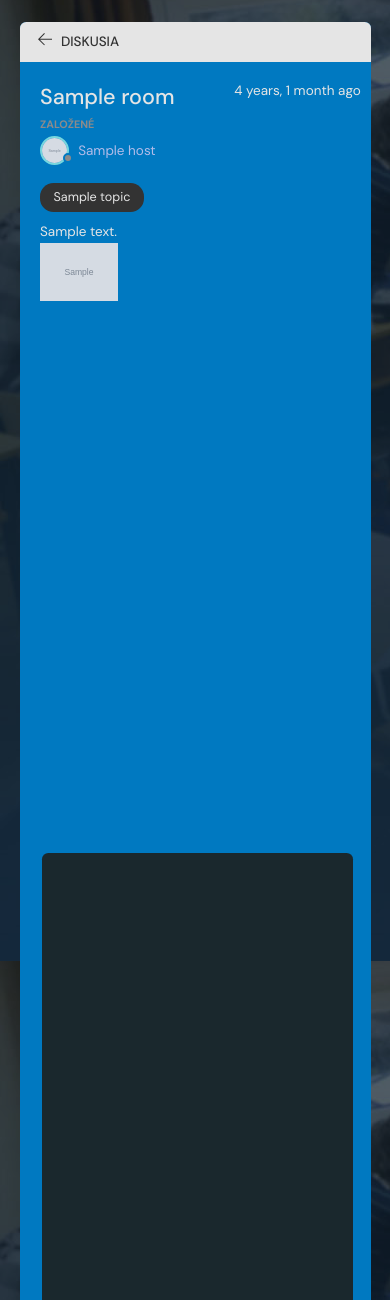
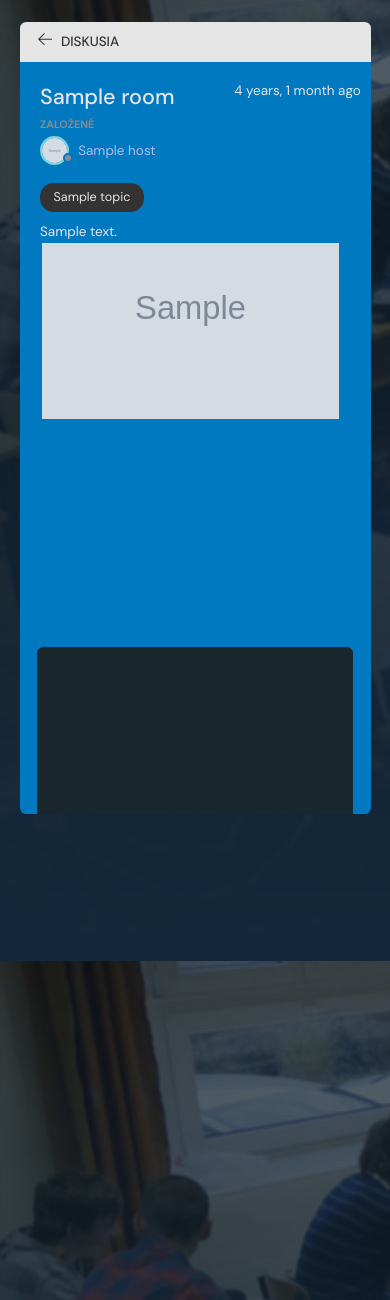
Before and after one commit to mosmowora/spse-forum, a Django app: template base/templates/base/room.html in a window 390 px wide. Shown: the part 59-1359 px from the top of the page. Run offline with Django 3.2, Linux system fonts and the light colour scheme; tables that the repository leaves empty hold one stand-in row (values such as "Sample post"); the template is opened without the code that fills it: values that come from a table or form of the project are taken from there, most other values are stand-ins (such as "Sample title", 1, 10 or a date in 2020); grey boxes marked "Sample" are stand-in pictures; some libraries are stand-ins or nearby versions.

Commit message:
rooms are somewhat responsive

```diff
--- a/base/models.py
+++ b/base/models.py
@@ -24,6 +24,7 @@
     bio = models.TextField(null=True, blank=True)
     avatar = models.ImageField(null=True, blank=True, verbose_name='avatar')
     school_year = models.CharField(max_length=50, null=True)
+    registered_groups = models.BigIntegerField(null=False, default=0)
 
     from_class = models.ManyToManyField(
         FromClass, related_name='from_class'
--- a/base/templates/base/room.html
+++ b/base/templates/base/room.html
@@ -85,9 +85,9 @@
               {% else %}
               <div class="avatar avatar--small active">
                 {% if room.host.avatar %}
-                <img src="{{room.host.avatar.url}}" alt="activity"/>
+                <img src="{{room.host.avatar.url}}" alt="activity" />
                 {% else %}
-                <img src="{% static 'images/avatar.svg' %}" alt="activity"/>
+                <img src="{% static 'images/avatar.svg' %}" alt="activity" />
                 {% endif %}
               </div>
               {% endif %}
@@ -96,15 +96,15 @@
           </div>
           <span class="room__topics">{{room.topic}}</span>
           <div>{{room.description}}</div>
+        </div>
+        {% if room.file.url is not None %}
+        <div class="fill_in"></div>
+        {% endif %}
         <div>
           {% if room.file.url is not None %}
           <img src="{{room.file.url}}" alt="room_image">
           {% endif %}
         </div>
-        </div>
-        {% if room.file.url is not None %}
-        <div class="fill_in"></div>
-        {% endif %}
 
         <div class="room__conversation">
           <div class="threads scroll">
--- a/static/styles/styles.css
+++ b/static/styles/styles.css
@@ -517,12 +517,6 @@
   gap: 1rem;
 }
 
-@media screen and (min-width: 500px) {
-  .mobile-menu {
-    display: none;
-  }
-}
-
 /*==============================
 =>  Header Section
 ================================*/
@@ -1428,6 +1422,7 @@
   max-height: 87.5vh;
   border-radius: 0.7rem;
   overflow-y: auto;
+  overflow-x: hidden;
   position: relative;
 }
 
@@ -1615,22 +1610,26 @@
     padding-left: 2.5rem;
     padding-right: 2rem;
     min-height: 50vh;
-    height: 100vh;
-    overflow-y: auto;
+    height: 80vh;
+    overflow-y: hidden;
+    overflow-x: hidden;
     padding-bottom: 0;
   }
-  body > main > div > div.room > div.room__box.scroll > div.room__header.scroll > div:nth-child(5) > img {
-    width: 20vw;
+  .room {
+    overflow-x: hidden;
+  }
+  div.room > div.room__box.scroll > div:nth-child(3) {
+    margin-top: 20rem;
+    width: 20rem;
+  }
+  .room__header {
+    padding-bottom: 0;
   }
   .room__message {
     width: 105%;
   }
-  .threads {
-    height: 5vh;
-  }
-
   .fill_in {
-    height: 15%;
+    height: 0;
   }
 }
 
@@ -1684,7 +1683,9 @@
 .empty__conversation {
   display: flex;
   padding: 10%;
-  height: 93vh;
+  margin-top: 16%;
+  height: 60%;
+  overflow-y: hidden;
   align-items: center;
   justify-content: center;
   margin-left: auto;
@@ -1711,8 +1712,9 @@
   background: var(--color-bg);
   border-radius: 0.7rem;
   overflow-y: auto;
-  height: 98vh;
-  margin-top: 28vh;
+  height: 100%;
+  margin-top: 55.5%;
+  overflow-x: hidden;
   padding: 0 2rem 4rem 2rem;
 }
 
@@ -1970,6 +1972,7 @@
   }
 }
 
+
 .changelog__separator {
   height: 1px;
   background-color: hsla(var(--ct8-color-contrast-higher-hsl), 0.15);
@@ -2056,3 +2059,79 @@
     grid-column-end: span 8;
   }
 }
+
+@media screen and (min-width: 500px) {
+  .mobile-menu {
+    display: none;
+  }
+}
+
+@media screen and (max-width: 500px) {
+  .threads {
+    height: 156.6% !important;
+    margin-top: 83%;
+    padding-bottom: 0;
+  }
+  .empty__conversation {
+    height: 10rem;
+    overflow-y: hidden;
+    margin-top: 13%;
+  }
+  .room__conversation {
+    height: 20%;
+    position: absolute;
+    bottom: 43rem;
+    width: 90%;
+    left: 5%;
+    right: 5%;
+  }
+  .room {
+    height: 88rem;
+  }
+}
+
+@media screen and (max-width: 400px) {
+  .room__box {
+    padding-left: 2.5rem;
+    padding-right: 2rem;
+    min-height: 50vh;
+    height: 83vh;
+    overflow-y: auto;
+    overflow-x: hidden;
+    padding-bottom: 0;
+  }
+  div.room > div.room__box.scroll > div:nth-child(3) {
+    margin-top: 0rem;
+    width: 33rem;
+  }
+  .room {
+    overflow-x: hidden;
+    overflow-y: auto;
+    height: 88rem;
+    padding-bottom: 5rem;
+  }
+  .room__message {
+    width: 105% !important;
+    padding-bottom: 1rem;
+  }
+  .room__conversation {
+    margin-top: 15rem;
+  }
+  .room__conversation h1 {
+    overflow-y: hidden;
+    bottom: 30rem;
+  }
+  .fill_in {
+    height: 15rem;
+  }
+  .room__header {
+    padding-bottom: 0;
+  }
+  .empty__conversation {
+    overflow-y: hidden;
+  }
+  .threads {
+    margin-top: 46rem;
+    height: 48rem!important;
+  }
+}
--- a/studybud/settings.py
+++ b/studybud/settings.py
@@ -138,7 +138,7 @@
 }
 
 CSRF_TRUSTED_ORIGINS = [
-    ("http://localhost:8000"),
+    ("https://ad73-193-87-77-23.ngrok-free.app"),
     ("http://localhost:8000/"),
     ("http://www.forum.spse-po.sk/"),
 ]
```
Also changed, not shown: base/migrations/0032_user_registered_groups.py (added). Lines whose indentation alone changed are shown as unchanged.
